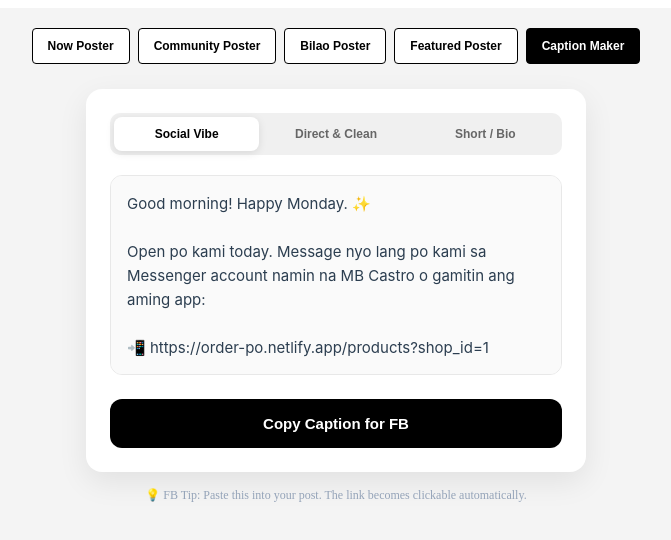
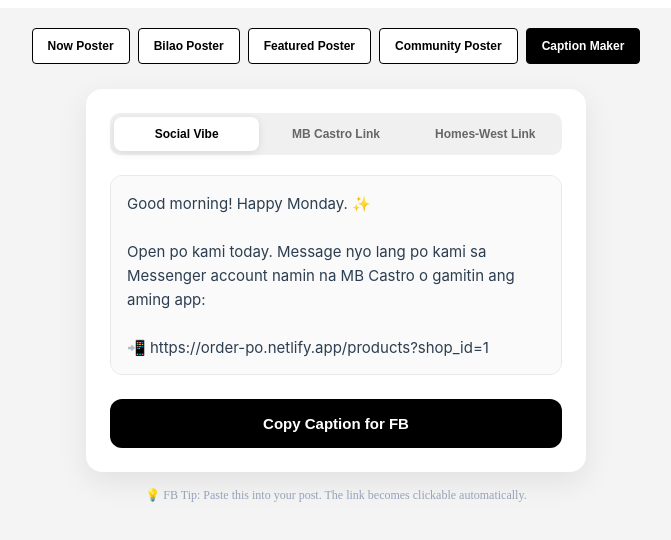
Before and after one commit to enzoperce35/mb-menu-poster, a React (Vite) app: page / in a window 1280 px wide. Both pictures are taken after a click on the button "Caption Maker". Shown: the top 540 px of the page, without its empty margins (304-975 px from the left). Built offline with nearby package versions, Linux system fonts and the light colour scheme; no server answers.

Commit message:
quick links to pages

```diff
--- a/src/App.jsx
+++ b/src/App.jsx
@@ -104,14 +104,14 @@ export default function App() {
         <button onClick={() => setPosterType("now")} style={getTabStyle("now")}>
           Now Poster
         </button>
-        <button onClick={() => setPosterType("community")} style={getTabStyle("community")}>
-          Community Poster
-        </button>
         <button onClick={() => setPosterType("bilao")} style={getTabStyle("bilao")}>
           Bilao Poster
         </button>
         <button onClick={() => setPosterType("featured")} style={getTabStyle("featured")}>
           Featured Poster
+        </button>
+        <button onClick={() => setPosterType("community")} style={getTabStyle("community")}>
+          Community Poster
         </button>
         <button onClick={() => setPosterType("caption")} style={getTabStyle("caption")}>
           Caption Maker
--- a/src/components/posters/CaptionMaker.jsx
+++ b/src/components/posters/CaptionMaker.jsx
@@ -4,6 +4,7 @@ import "./CaptionMaker.css";
 export default function CaptionMaker({ shop }) {
   const [copied, setCopied] = useState(false);
   const shopLink = `https://order-po.netlify.app/products?shop_id=${shop?.id || 1}`;
+  const communityLink = `https://order-po.netlify.app/products?view=shops&community_id=1`;
 
   const getGreeting = () => {
     const hour = new Date().getHours();
@@ -24,15 +25,14 @@ export default function CaptionMaker({ shop }) {
     },
     {
       id: "direct",
-      label: "Direct & Clean",
-      text: `${greeting} ✨\n\nHello!, check nyo po mga available namin sa ibaba. Para po sa orders message nyo lang po ang aming Messenger account na MB Castro. Pwede nyo din po gamitin ang aming app:
-\n\n📲 ${shopLink}\n\nThank You!`
+      label: "MB Castro Link",
+      text: `📲 ${shopLink}`
     },
     {
       id: "minimal",
-      label: "Short / Bio",
-      text: `📲 ${shopLink}`
-    }
+      label: "Homes-West Link",
+      text: `📲 ${communityLink}`
+    },
   ];
 
   const [activeTemplate, setActiveTemplate] = useState(templates[0]);
```
